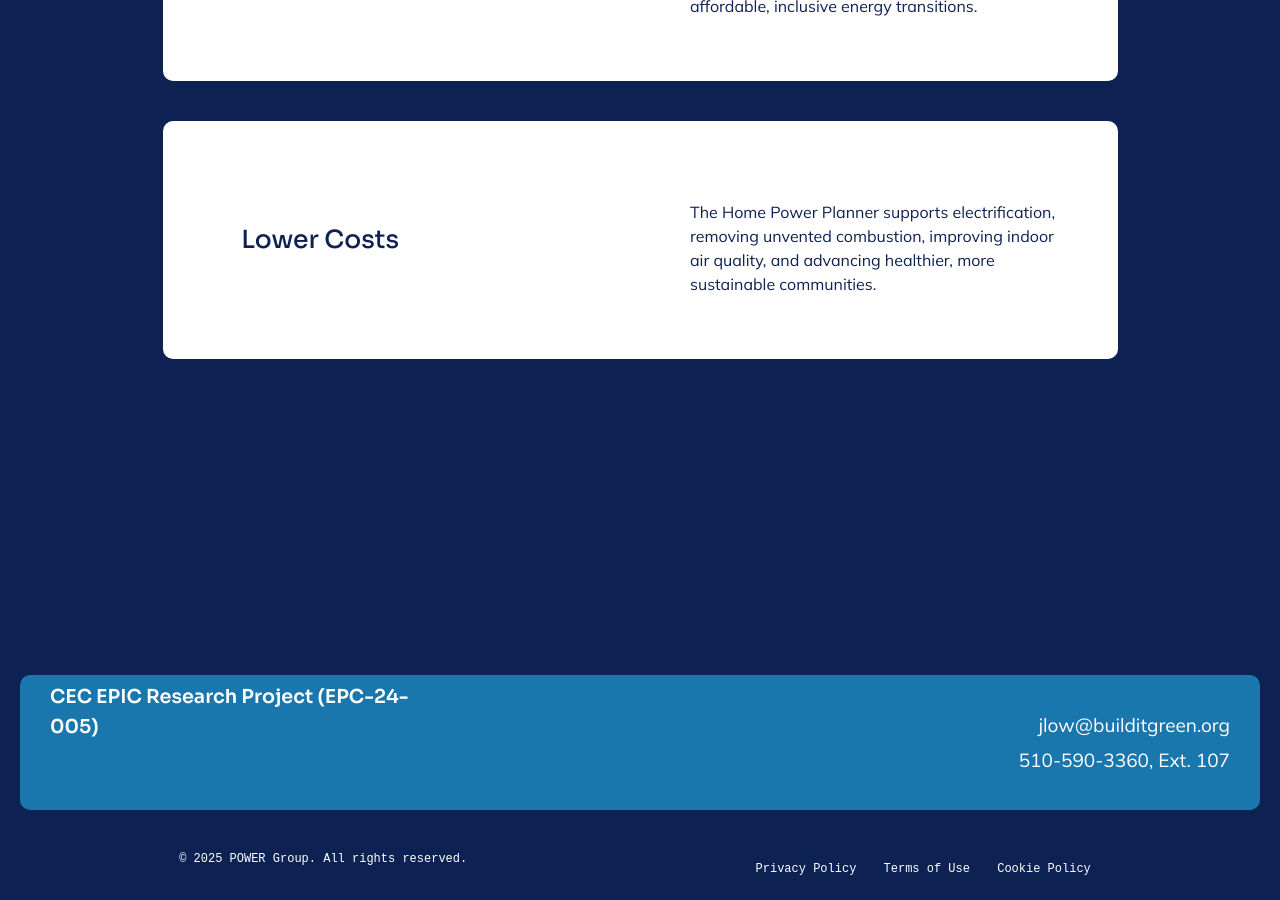
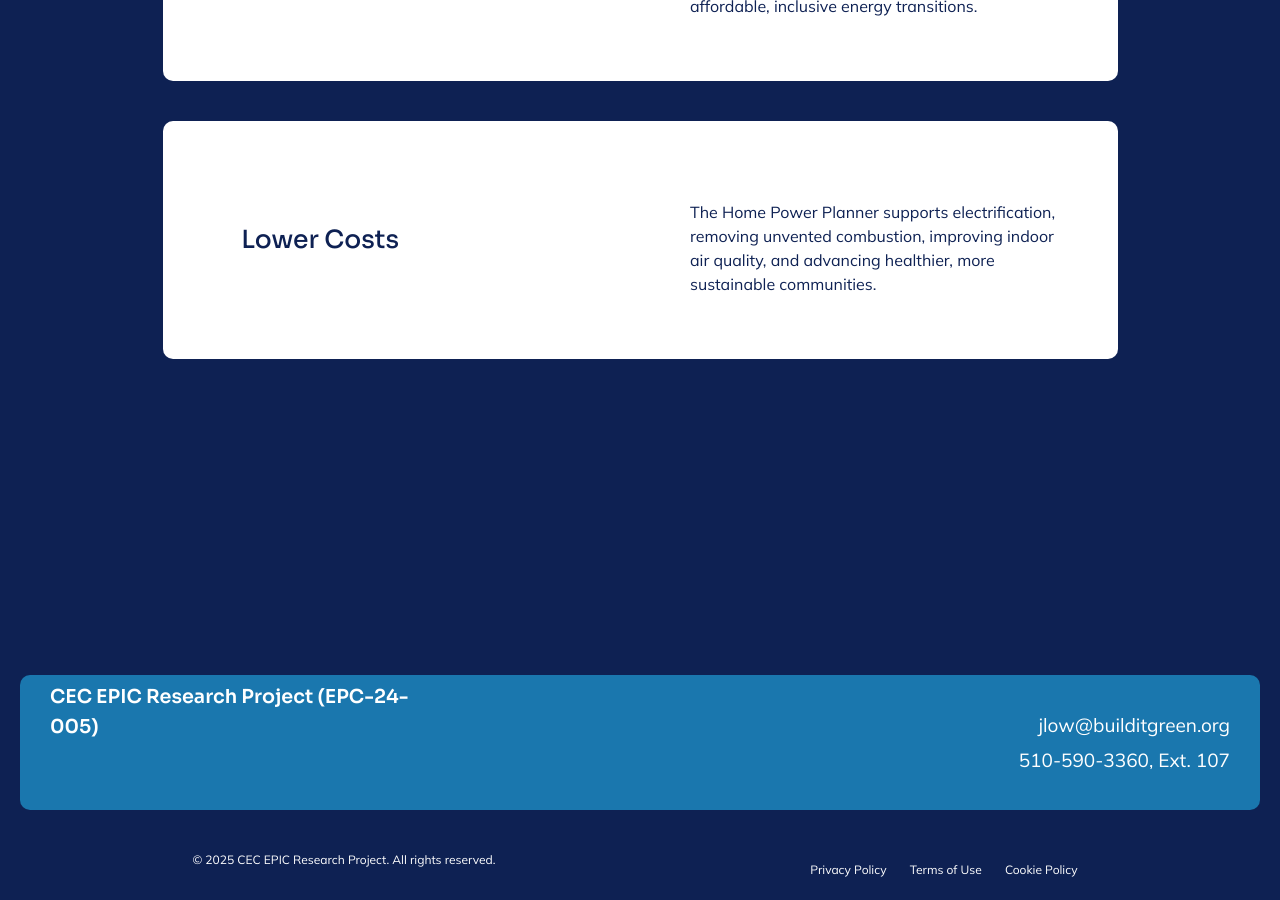
Before and after one commit to QuitCarbon/hpp-website, a Jekyll site: the page built from site/index.md, in a window 1280 px wide and 900 px high, scrolled down 3410 px. Built offline with Jekyll 4.4.1, drawn with Linux system fonts in a browser that asks for light colours.

Commit message:
Update copyright text to CEC EPIC Research Project
- Change footer copyright from "POWER Group" to "CEC EPIC Research Project"
- Update inline font-family to Mulish for consistency

Co-Authored-By: Claude Opus 4.5 <noreply@anthropic.com>

```diff
--- a/site/_layouts/default.html
+++ b/site/_layouts/default.html
@@ -26,8 +26,8 @@
         <a href="#">510-590-3360, Ext. 107</a>
       </div>
     </div>
-    <div class="footer-bottom" style="background: #0e2153; padding: 20px; text-align: center; color: white; font-family: 'SF Mono', monospace;">
-      <div>© 2025 POWER Group. All rights reserved.</div>
+    <div class="footer-bottom" style="background: #0e2153; padding: 20px; text-align: center; color: white; font-family: 'Mulish', sans-serif;">
+      <div>© 2025 CEC EPIC Research Project. All rights reserved.</div>
       <div style="margin-top: 10px;">
         <a href="#" style="color: white; margin: 0 10px;">Privacy Policy</a>
         <a href="#" style="color: white; margin: 0 10px;">Terms of Use</a>
```
